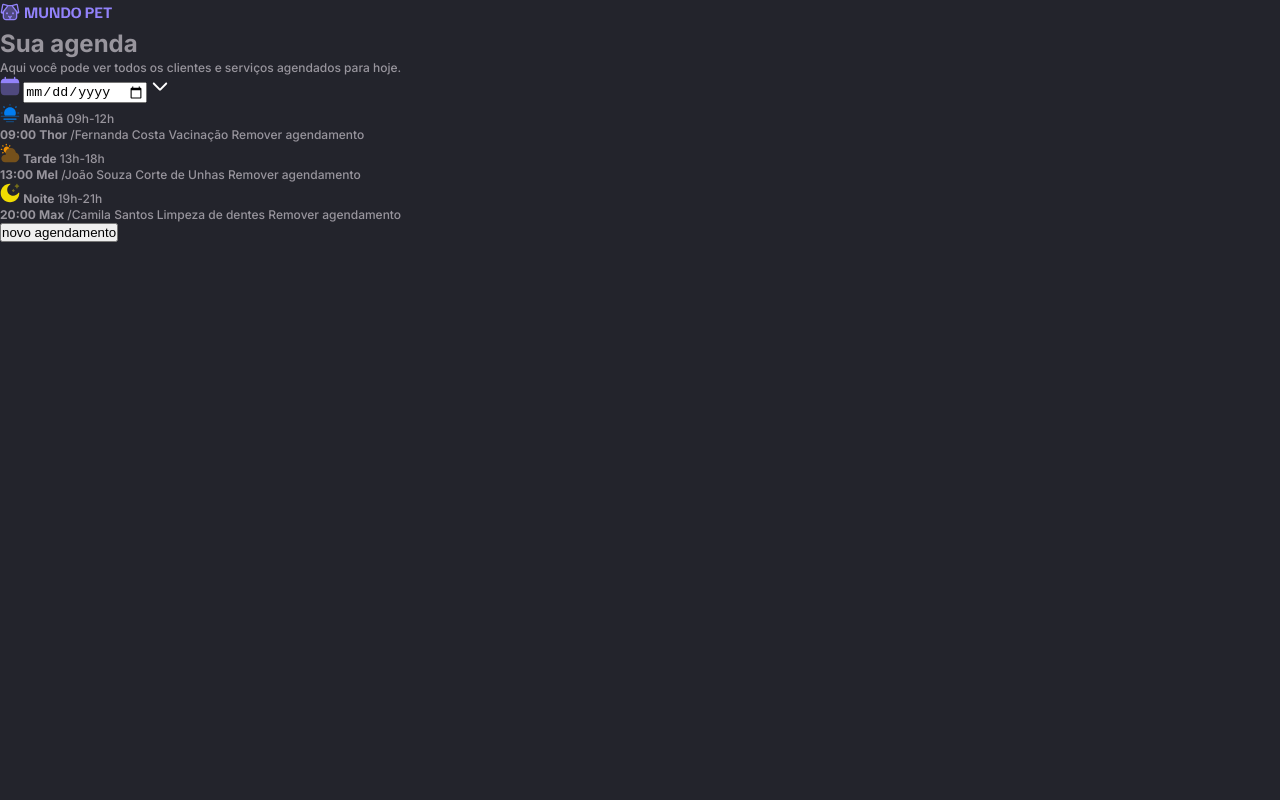
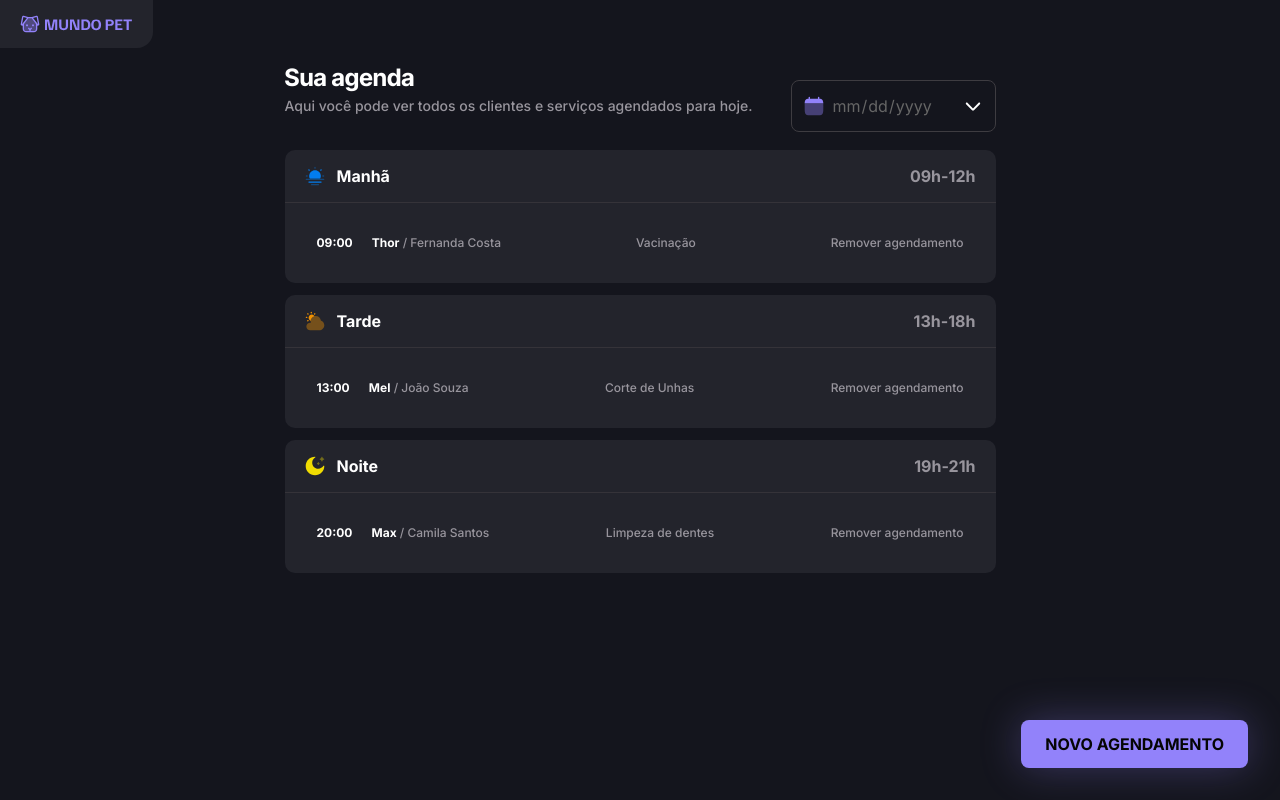
Before and after one commit to AndrePassoni/Mundo-pet, a plain HTML site: page index.html in a window 1280 px wide. Drawn offline with Linux system fonts and the light colour scheme.

Commit message:
base html and css done

```diff
--- a/index.html
+++ b/index.html
@@ -17,19 +17,22 @@
         <img src="./src/assets/logo.svg" alt="">
     </div>
 
-    <form>
+    <main>
         <header>
+            <div class="text-header">
                 <h1>Sua agenda</h1>
                 <p>Aqui você pode ver todos os clientes e serviços agendados para hoje.</p>
+            </div>
 
-            <div class="input">
-                <i><img src="./src/assets/Calendar.svg" alt="Calendário"></i>
+            <div class="input" onclick="document.getElementById('date').showPicker()">
+                <img class="input__icon" src="./src/assets/Calendar.svg" alt="Calendário">
                 <input type="date" id="date" name="date" required>
-                <img src="./src/assets/arrow-down.svg" alt="">
+                <img class="input__arrow" src="./src/assets/arrow-down.svg" alt="">
             </div>
         </header>
 
 
+        <div class="schedules">
             <section class="schedule-period">
                 <header>
                     <img src="./src/assets/morning.svg" alt="Manhã">
@@ -37,11 +40,15 @@
                     <span>09h-12h</span>
                 </header>
 
+                <div class="divisor"></div>
+
                 <ul class="period-morning">
                 <li>
+                    <div class="left">
                         <strong>09:00</strong>
                         <strong>Thor</strong>
-                <span>/Fernanda Costa</span>
+                        <span>/ Fernanda Costa</span>
+                    </div>
                     <span>Vacinação</span>
                     <a href="">Remover agendamento</a>
                 </li>
@@ -55,11 +62,15 @@
                     <span>13h-18h</span>
                 </header>
 
+            <div class="divisor"></div>
+
             <ul class="period-afternoon">
                 <li>
+                    <div class="left">
                         <strong>13:00</strong>
                         <strong>Mel</strong>
-                <span>/João Souza</span>
+                        <span>/ João Souza</span>
+                    </div>
                     <span>Corte de Unhas</span>
                     <a href="">Remover agendamento</a>
                 </li>
@@ -73,18 +84,23 @@
                     <span>19h-21h</span>
                 </header>
 
+            <div class="divisor"></div>
+
             <ul class="period-night">
                 <li>
+                    <div class="left">
                         <strong>20:00</strong>
                         <strong>Max</strong>
-                <span>/Camila Santos</span>
+                        <span>/ Camila Santos</span>
+                    </div>
                     <span>Limpeza de dentes</span>
                     <a href="">Remover agendamento</a>
                 </li>
             </ul>
             </section>
+        </div>
+    </main>
 
     <button class="btn btn-new">novo agendamento</button>
-    </form>
 </body>
 </html>
--- a/src/styles/global.css
+++ b/src/styles/global.css
@@ -29,7 +29,7 @@
 }
 
 body {
-    background-color: var(--background-tertiary);
+    background-color: #14151D;
     font: var(--p-sm);
     color: var(--content-secondary);
 }
@@ -38,3 +38,9 @@ a {
     text-decoration: none;
     color: inherit;
 }
+
+.divisor {
+    width: 100%;
+    height: 1px;
+    background-color: var(--border-divisor);
+}
--- a/src/styles/index.css
+++ b/src/styles/index.css
@@ -1 +1,2 @@
 @import url(global.css);
+@import url(schedule.css);
--- /dev/null
+++ b/src/styles/schedule.css
@@ -0,0 +1,146 @@
+.logo {
+    background-color: var(--background-tertiary);
+    padding: 0.75rem 1.25rem;
+    width: 9.563rem;
+    height: 3rem;
+    border-bottom-right-radius: 1rem;
+    inset: 0;
+    margin-bottom: 0.875rem;
+}
+
+main {
+    display: grid;
+    max-width: 44.438rem;
+    margin-inline: auto;
+
+    & header {
+        display: flex;
+        align-items: center;
+        & .text-header {
+            margin-bottom: 2rem;
+            margin-right: auto;
+            & h1 {
+                font: var(--title);
+                color: var(--content-primary);
+            }
+
+            & p {
+                font: var(--p-md);
+            }
+        }
+
+        & .input {
+            display: inline-flex;
+            align-items: center;
+            gap: 0.5rem;
+            background-color: transparent;
+            border: 1px solid var(--border-primary);
+            border-radius: 0.5rem;
+            padding: 0.75rem;
+            cursor: pointer;
+
+            & .input__icon {
+                width: 1.25rem;
+                height: 1.25rem;
+                flex-shrink: 0;
+            }
+
+            & input[type="date"] {
+                background: transparent;
+                border: none;
+                outline: none;
+                color: var(--content-tertiary);
+                font: var(--label-lg);
+                font-weight: 400;
+                cursor: pointer;
+                appearance: none;
+                -webkit-appearance: none;
+                width: auto;
+                min-width: 0;
+
+                &::-webkit-calendar-picker-indicator {
+                    display: none;
+                }
+
+                &::-webkit-inner-spin-button,
+                &::-webkit-clear-button {
+                    display: none;
+                }
+            }
+
+            & .input__arrow {
+                width: 1.25rem;
+                height: 1.25rem;
+                flex-shrink: 0;
+            }
+        }
+    }
+
+    & .schedules{
+        display: grid;
+        gap: 0.75rem;
+        & .schedule-period {
+            background-color: var(--background-tertiary);
+            border-radius: 0.625rem;
+            & header {
+                padding: 0.875rem 1.25rem;
+                align-items: center;
+                gap: 0.75rem;
+                & strong {
+                    font: var(--label-lg);
+                    color: var(--content-primary);
+                    margin-right: auto;
+                }
+                & span {
+                    font: var(--label-lg);
+                }
+            }
+
+            & ul {
+                padding: 2rem;
+                list-style: none;
+                & li {
+                    display: flex;
+                    & .left {
+                        & strong:nth-child(2) {
+                            margin-left: 1rem;
+                        }
+                    }
+                    & strong {
+                        font: var(--label-sm);
+                        color: var(--content-primary);
+                    }
+                    & span:nth-child(2) {
+                        /* display: flex; */
+                        /* justify-content: center; */
+                        margin-left: auto;
+                        margin-right: auto;
+                    }
+                }
+            }
+        }
+    }
+}
+
+.btn {
+    background-color: var(--content-brand);
+    color: #050505;
+    padding: 0.75rem 1.5rem;
+    display: flex;
+    align-items: center;
+    justify-content: center;
+    text-transform: uppercase;
+    border: none;
+    font: var(--label-lg);
+    border-radius: 0.5rem;
+    position: fixed;
+    right: 2rem;
+    bottom: 2rem;
+    cursor: pointer;
+    transition: 300ms;
+    box-shadow: 0 0 40px 0 rgba(146, 130, 250, 0.3);
+
+    &:hover {
+        background-color: var(--background-highlights);
+    }
+}
```
Lines whose indentation alone changed are shown as unchanged.
